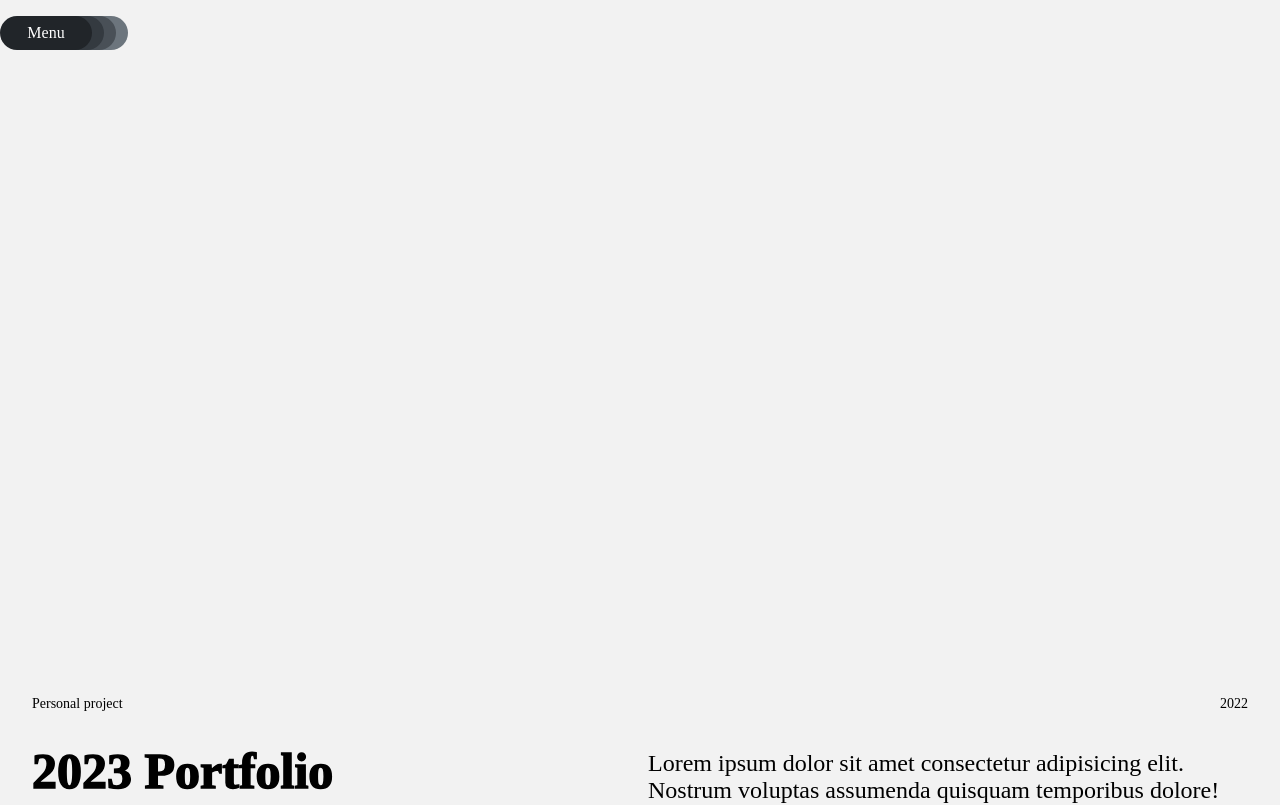
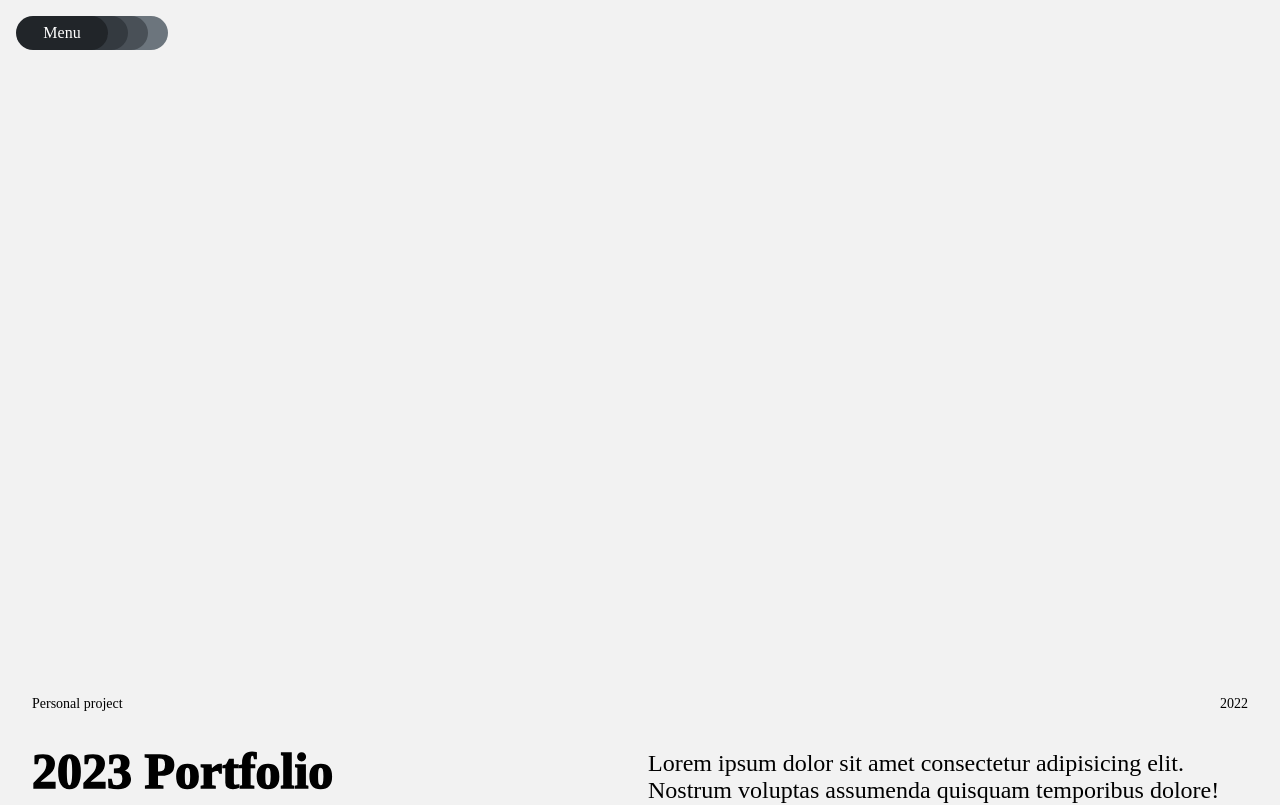
Before and after one commit to edodollon/Portfolio-23, a React (Vite) app: page /Clyde-Portfolio in a window 1280 px wide. Shown: the top 805 px of the page. Built offline with nearby package versions, Linux system fonts and the light colour scheme.

Commit message:
minor update to nav

```diff
--- a/src/styles/mainNav.scss
+++ b/src/styles/mainNav.scss
@@ -3,6 +3,7 @@
 
   .nav-items-wrapper {
     display: flex;
+    padding: 0 1rem;
 
     a {
       color: #fff;
@@ -14,9 +15,11 @@
       border-radius: 100px;
       display: inline-block;
       text-align: center;
+      margin-right: 0.5rem;
       padding: 8px 16px;
       position: relative;
       width: 60px;
+      // width: 60px
     }
   }
 }
@@ -32,9 +35,11 @@
 
 @keyframes opens {
   0% {
+    background-color: #495057;
     width: 20px;
   }
   100% {
+    background-color: #212529;
     width: 60px;
   }
 }
@@ -50,6 +55,7 @@
     width: 60px;
   }
   100% {
+    background-color: #495057;
     width: 20px;
   }
 }
```
